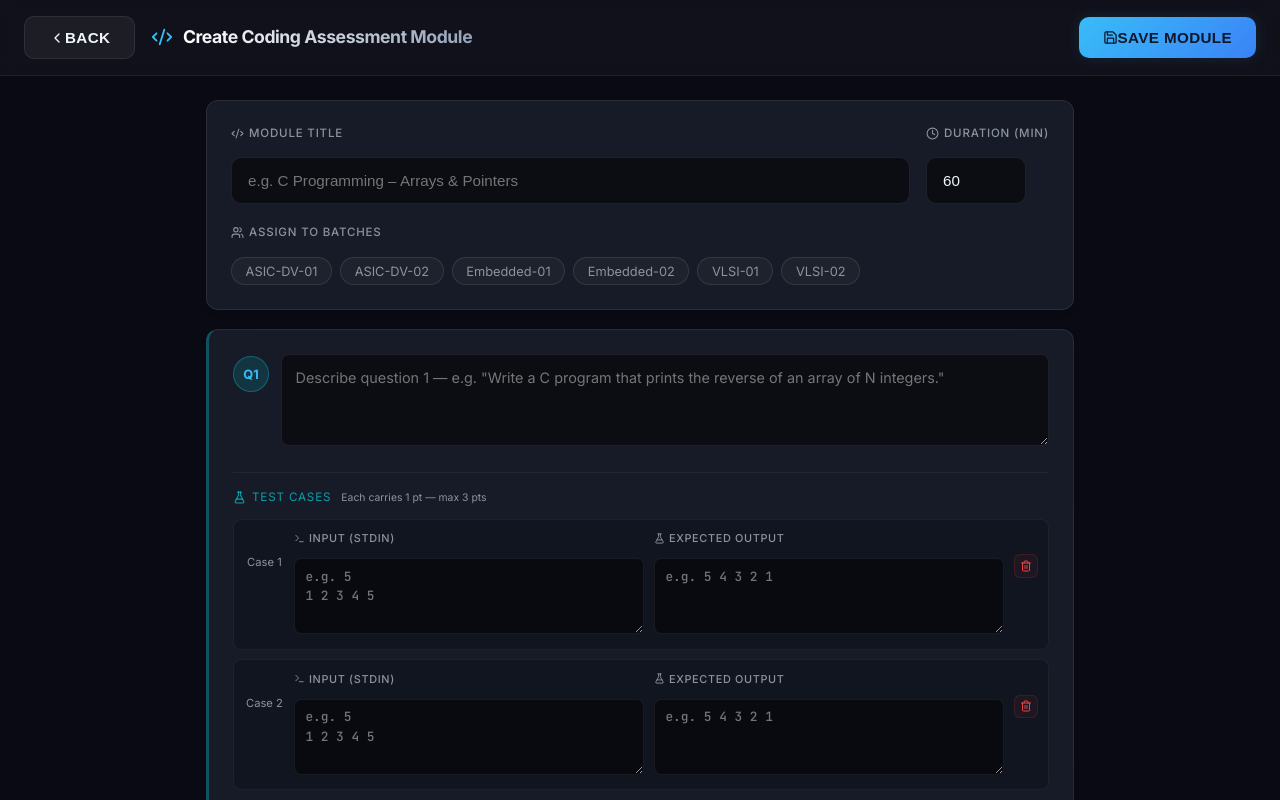
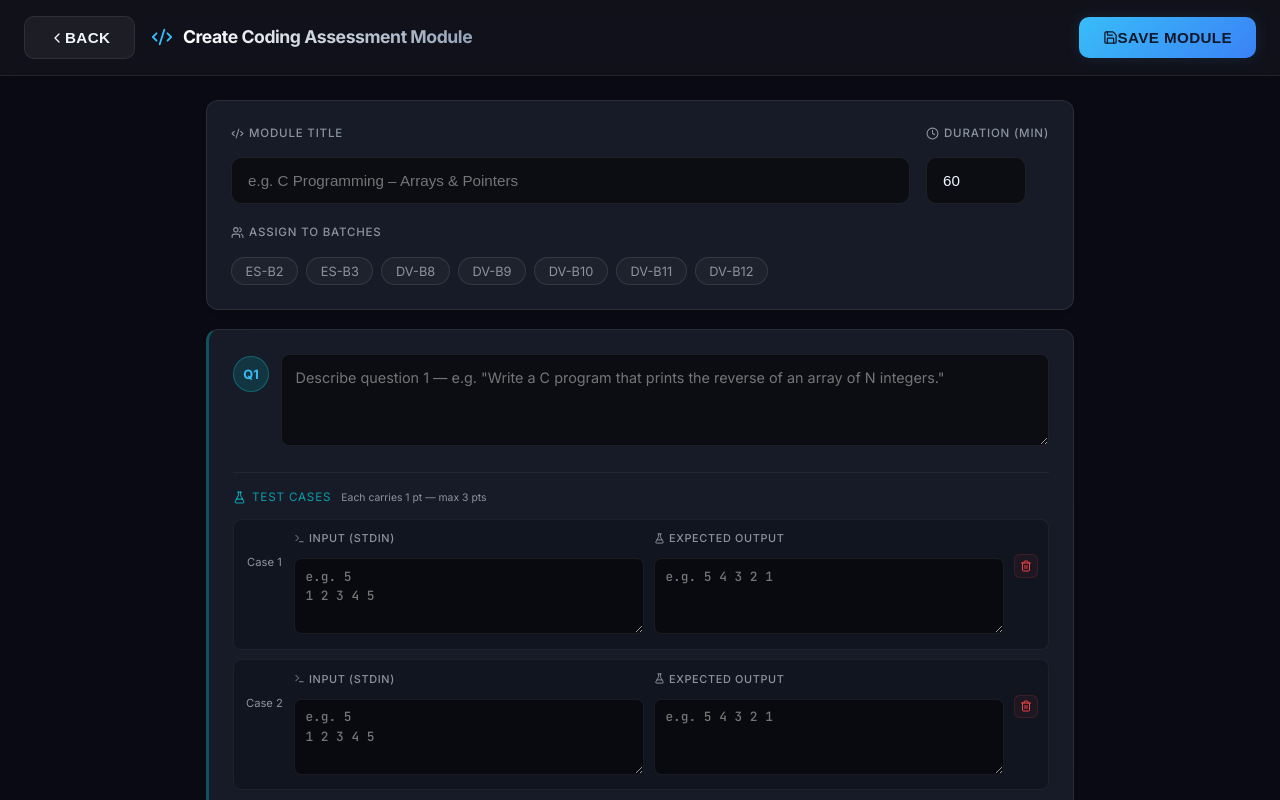
Before and after one commit to Aarthi-scv/mcq_assessment, a React (Vite) app in the folder client/: page /admin/create-coding-module in a window 1280 px wide. Shown: the top 800 px of the page. Built offline with nearby package versions, Linux system fonts and the light colour scheme; no server answers.

Commit message:
feat: Implement Admin Dashboard for managing MCQ and coding modules, including analytics and data export.

```diff
--- a/client/src/components/AdminDashboard.jsx
+++ b/client/src/components/AdminDashboard.jsx
@@ -161,6 +161,10 @@ const AdminDashboard = () => {
   // Analytics Filters
   const [analyticsFilterBatch, setAnalyticsFilterBatch] = useState("");   // "" = not selected
   const [analyticsFilterTopic, setAnalyticsFilterTopic] = useState("");   // "" = not selected
+
+  // Coding Analytics
+  const [codingAnalytics, setCodingAnalytics] = useState([]);
+  const [codingAnalyticsBatch, setCodingAnalyticsBatch] = useState("");
 
   // View/Edit Questions Modal State
   const [viewModule, setViewModule] = useState(null);
@@ -1113,7 +1117,10 @@ const AdminDashboard = () => {
                 className="course-filter-select"
               >
                 <option value="">— All Batches —</option>
-                {BATCH_OPTIONS.map(b => <option key={b} value={b}>{b}</option>)}
+                {/* Derive batch list from coding modules' assignedBatch arrays */}
+                {[...new Set(
+                  codingModules.flatMap(m => m.assignedBatch || [])
+                )].sort().map(b => <option key={b} value={b}>{b}</option>)}
               </select>
               {codingAnalyticsBatch && (
                 <button className="btn btn-secondary" style={{ padding: "0.3rem 0.75rem", fontSize: "0.75rem" }} onClick={() => setCodingAnalyticsBatch("")}>
--- a/client/src/components/CreateCodingModule.jsx
+++ b/client/src/components/CreateCodingModule.jsx
@@ -10,7 +10,7 @@ import "./CreateCodingModule.css";
 
 const API_URL = import.meta.env.VITE_API_URL || "http://localhost:5000/api";
 
-const BATCHES = ["ASIC-DV-01", "ASIC-DV-02", "Embedded-01", "Embedded-02", "VLSI-01", "VLSI-02"];
+const BATCHES = ["ES-B2", "ES-B3", "DV-B8", "DV-B9", "DV-B10", "DV-B11", "DV-B12"];
 
 const emptyTestCase = () => ({ input: "", expectedOutput: "" });
 const emptyQuestion = () => ({ questionText: "", testCases: [emptyTestCase(), emptyTestCase(), emptyTestCase()] });
```
